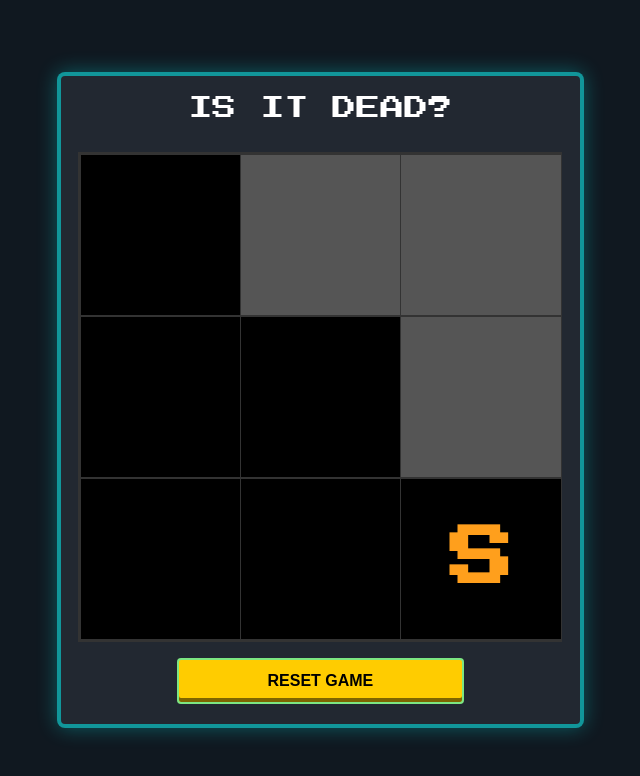
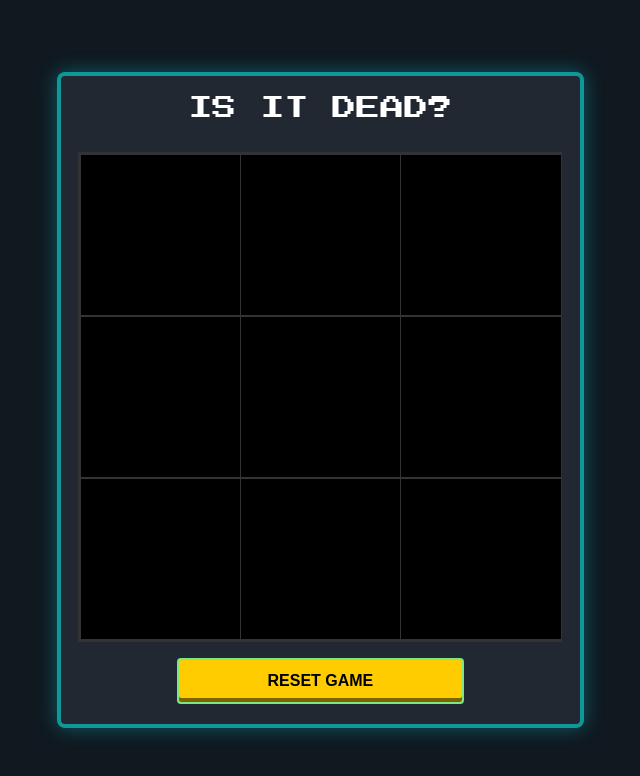
Before and after one commit to Davigbit/Schrodingers-TicTacToe, a React (Vite) app: page / in a window 1280 px wide. Shown: the top 776 px of the page, without its empty margins (317-957 px from the left). Built offline with nearby package versions, Linux system fonts and the light colour scheme.

Commit message:
Update Random Effects / Removing Draw

```diff
--- a/src/Components/TicTacToe.jsx
+++ b/src/Components/TicTacToe.jsx
@@ -44,24 +44,30 @@ export default function TicTacToe() {
                 (grid[b] === 3 && grid[c] === 3 && (grid[a] === 1 || grid[a] === 2))) // Two are 3, third is 1 or 2
             )
             {
-                return { winner: isXNext ? 2 : 1, indices: combination };
+                if (grid[a] === 1 || grid[b] === 1 || grid[c] === 1) {
+                    return { winner: 1, indices: combination };
+                }
+
+                if (grid[a] === 2 || grid[b] === 2 || grid[c] === 2) {
+                    return { winner: 2, indices: combination };
+                }
             }
         }
         return null;
     };
 
     useEffect(() => {
-        if (winner) return; // Exit early if there's a winner
+        if (winner || grid.every(element => element === 0)) return; // Exit early if there's a winner or if it is starting
 
         const randomEffect = () => {
             const index = Math.floor(Math.random() * grid.length);
             const change = getRandomChange();
 
             function getRandomChange() {
-                if (grid.filter(entry => entry === 0).length <= 2) return 1; // Force change if all, but 2 entries are non-zero
+                if (grid.filter(entry => entry === 0).length <= 3) return 1; // Force change if all, but 3 entries are non-zero
 
                 const possibleChanges = [0, 1, 2];
-                const weights = [6, 3, 1]; // Chances!!!
+                const weights = [3, 4, 3]; // Chances!!!
                 const totalWeight = weights.reduce((sum, weight) => sum + weight, 0);
                 const random = Math.floor(Math.random() * totalWeight);
 
@@ -78,14 +84,25 @@ export default function TicTacToe() {
             return [index, change];
         };
 
-        const timerId = setInterval(() => {
         const [index, newEffect] = randomEffect();
             if (newEffect === 1) {
+                const toggleGridValue = (index) => {
                     setGrid(prevGrid => {
                         const newGrid = [...prevGrid];
-                    newGrid[index] = prevGrid[index] === 0 ? 4 : 0; // Toggle between 0 and 4
+                        newGrid[index] = prevGrid[index] === 0 ? 4 : 0;
+
+                        // Check if the grid is full and no winner exists
+                        const isGridFull = newGrid.every(element => element !== 0);
+                        if (winner === null && isGridFull) {
+                            // Re-run the logic on the same index to avoid draws
+                            newGrid[index] = newGrid[index] === 0 ? 4 : 0; // Toggle again
+                        }
+
                         return newGrid;
                     });
+                };
+
+                toggleGridValue(index);
             } else if (newEffect === 2) {
                 setGrid(prevGrid => {
                     const newGrid = [...prevGrid];
@@ -93,10 +110,8 @@ export default function TicTacToe() {
                     return newGrid;
                 });
         }
-        }, 500);
 
-        return () => clearInterval(timerId);
-    }, [grid, winner]);
+    }, [isXNext, winner]);
 
     const gridElements = grid.map((element, index) => (
         <GridElement
```
Lines whose indentation alone changed are shown as unchanged.
